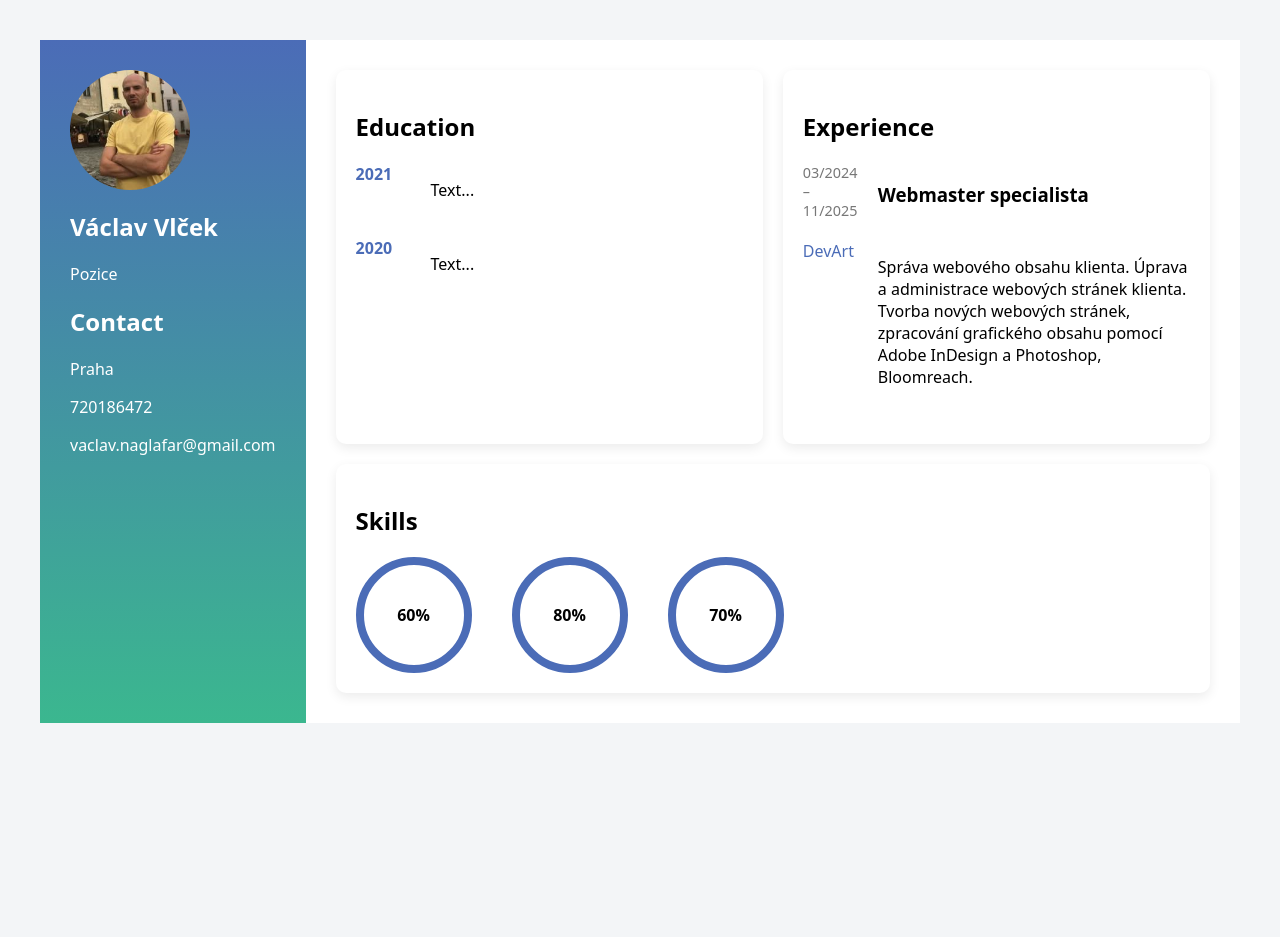
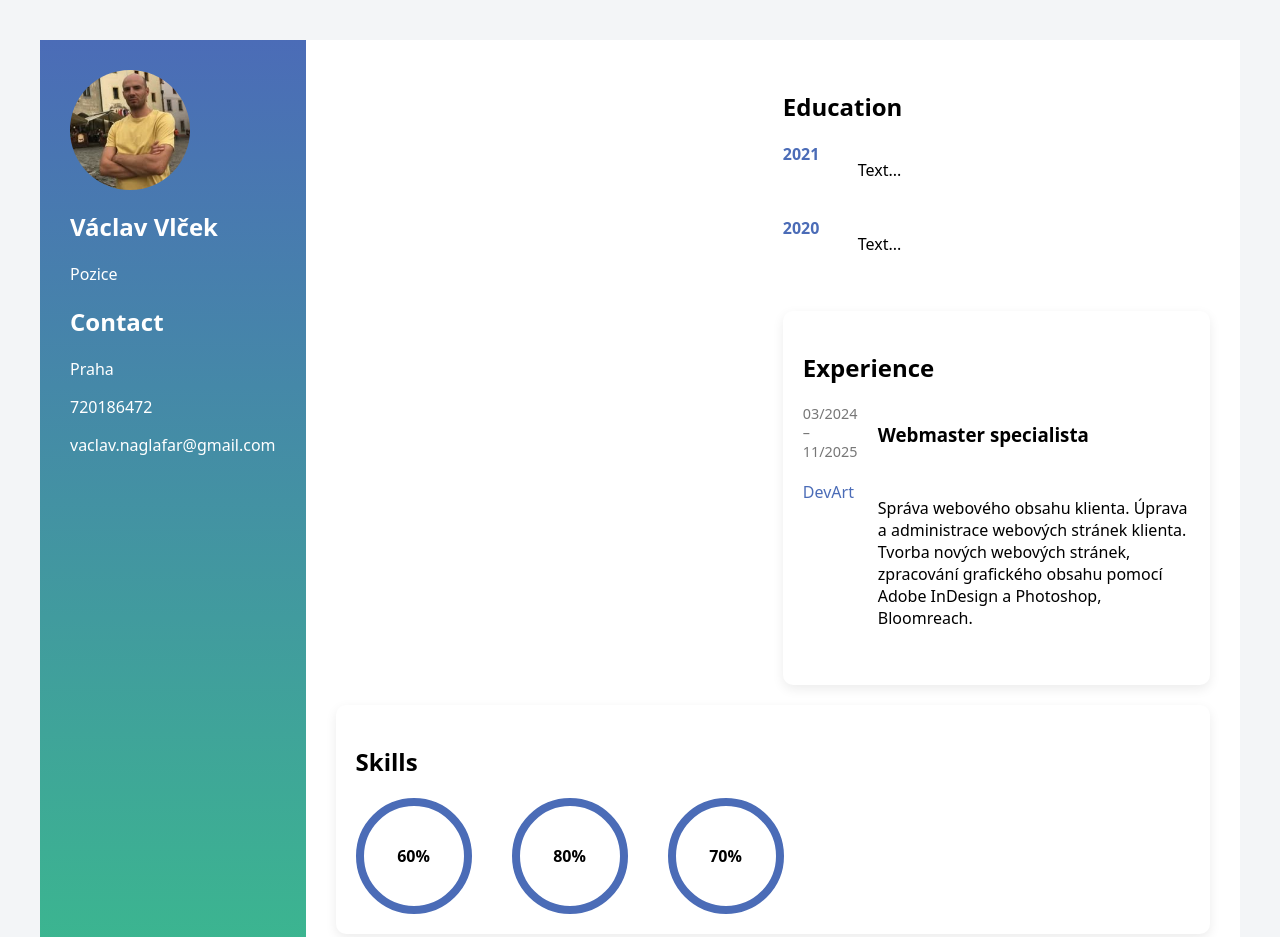
Before and after one commit to vaclavnaglafar-tech/naglafar, a plain HTML site: page index.html in a window 1280 px wide. Shown: the top 937 px of the page. Before the commit the page ends 800 px from the top, so only its background shows below. Drawn offline with Linux system fonts and the light colour scheme.

Commit message:
Update index.html

```diff
--- a/index.html
+++ b/index.html
@@ -23,7 +23,7 @@
       </div>
     </aside>
     <main class="main">
-      <section class="card education">
+      <section class="last experience">
         <h2>Education</h2>
         <div class="timeline">
           <div class="item">
```
